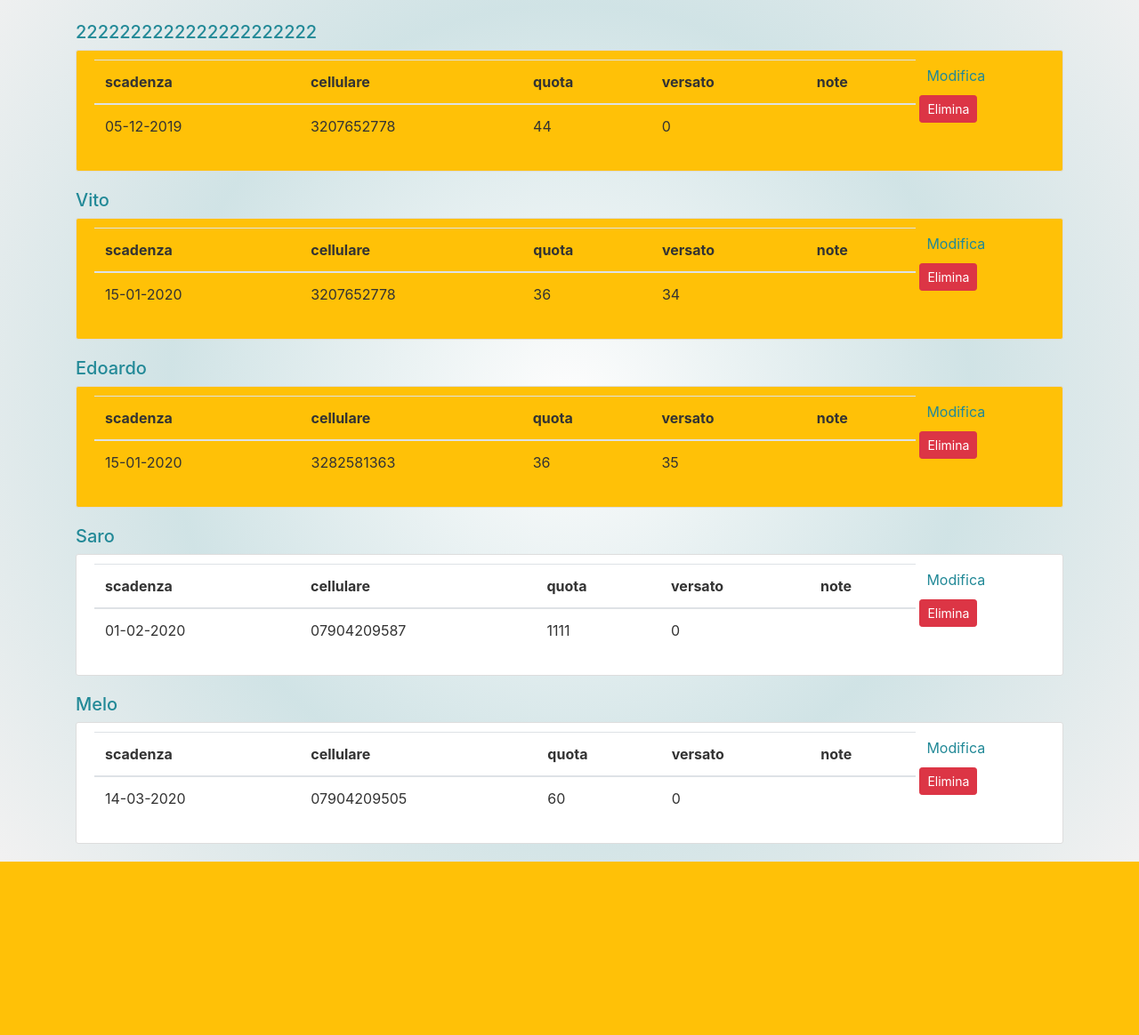
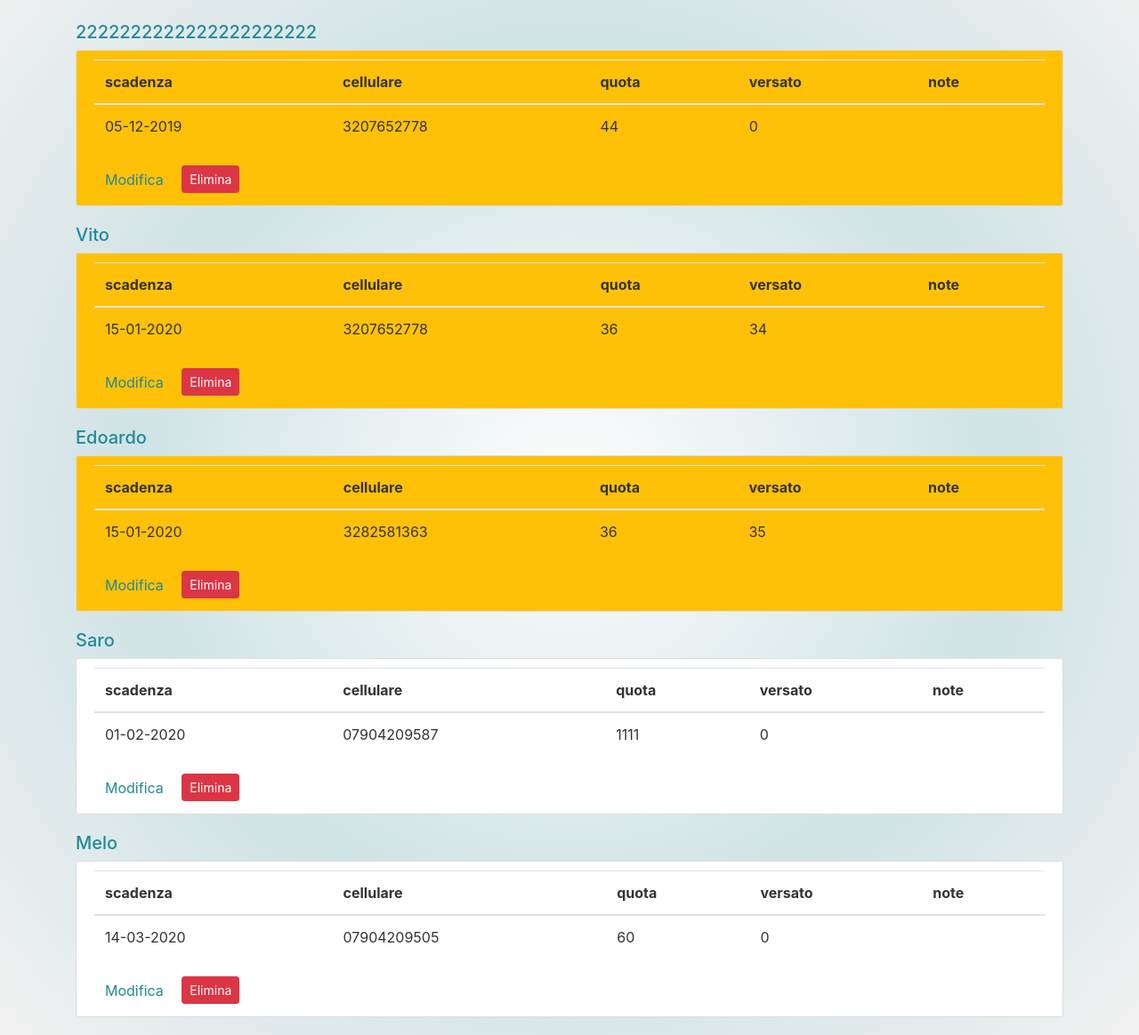
Before and after one commit to Mirkotorrisi/subscriptionstracker, a Flask app: page / in a window 1280 px wide. Shown: the part 56-1220 px from the top of the page at 89% size. Before the commit the page ends 1025 px from the top, so only its background shows below. Run offline with Flask 2, Linux system fonts and the light colour scheme; a user stored in the database is signed in; data comes from the database, SQL or seed files in the repository; some libraries are stand-ins or nearby versions.

Commit message:
make it better

```diff
--- a/blog/templates/index.html
+++ b/blog/templates/index.html
@@ -10,7 +10,7 @@
 {% if post.end_near %}
 <h5 id="scadenza">{{ post.nome }}</h5>
 
-<div class="media content-section bg-warning">
+<div class="content-section bg-warning">
     <table class="table">
         <thead>
             <th scope="col">scadenza</th>
@@ -38,7 +38,7 @@
 {% else %}
 <h5>{{ post.nome }}</h5>
 
-<div class="media content-section">
+<div class="content-section">
     <table class="table">
         <thead>
             <th scope="col">scadenza</th>
```
